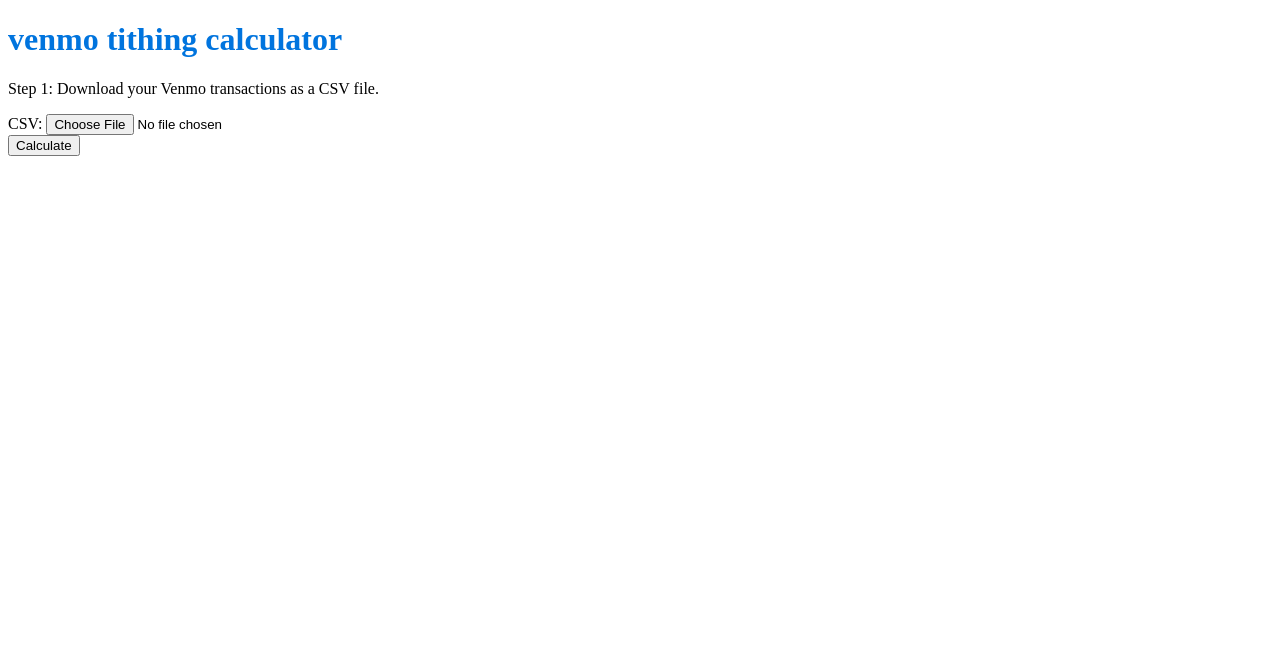
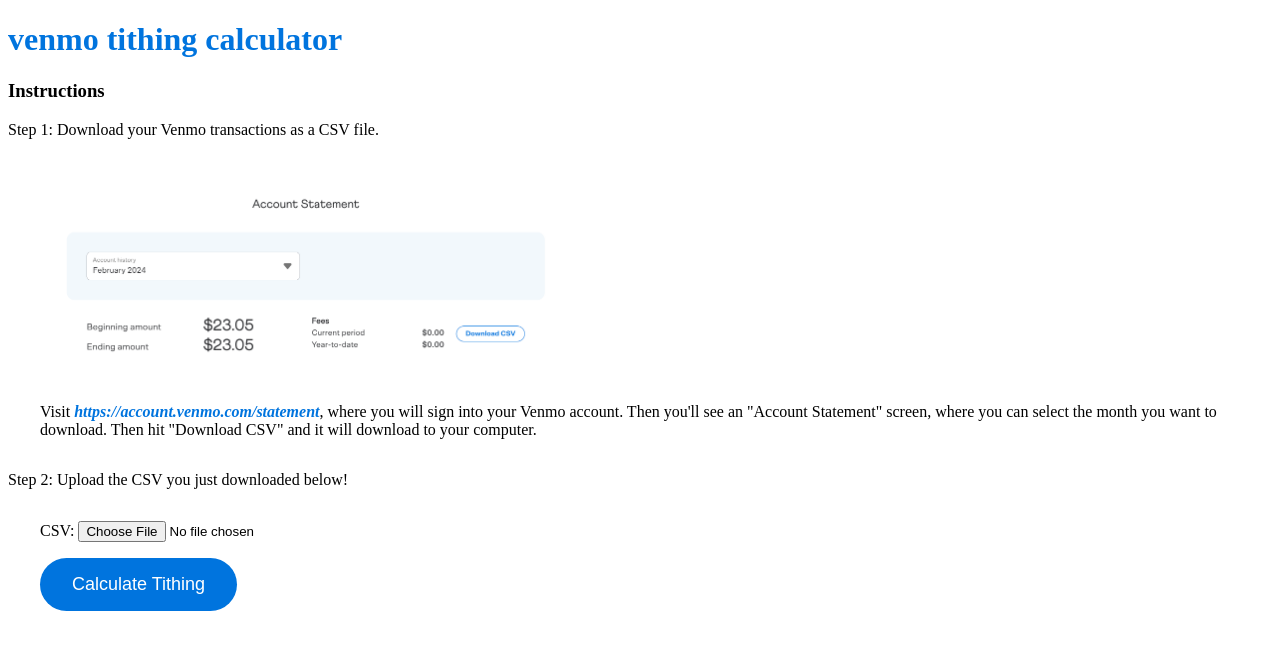
Before and after one commit to brighamandersen/venmo-tithing, a Flask app: page / in a window 1280 px wide. Shown: the top 650 px of the page. Run offline with Flask 3, Linux system fonts and the light colour scheme; some web fonts are replaced.

Commit message:
Improve calculate tithing button styles

```diff
--- a/app.py
+++ b/app.py
@@ -29,11 +29,11 @@ def results():
 @app.route('/process-csv', methods=['POST'])
 def process_csv():
     # Get FileStorage object from the request
-    transaction_history_csv = request.files.get('transactions-csv')
+    uploaded_csv_file = request.files.get('transactions-csv')
 
     # Save csv to a temporary location
     tmp_csv = '/tmp/transaction_history.csv'
-    transaction_history_csv.save(tmp_csv)
+    uploaded_csv_file.save(tmp_csv)
 
     # Process csv to populate income_transactions
     income_transactions = []
--- a/static/styles.css
+++ b/static/styles.css
@@ -12,9 +12,6 @@
   font-family: 'Scto Grotesk A';
   src: url('https://db.onlinewebfonts.com/t/c1dadd1119436dde0f9ab3c947d1e62f.woff')
     format('woff');
-  font-weight: normal;
-  font-style: normal;
-  font-display: swap;
 }
 
 html {
@@ -31,3 +28,23 @@ h1 {
   font-weight: bold;
   color: var(--primary);
 }
+
+button {
+  background-color: var(--primary);
+  color: white;
+  padding: 1rem 2rem;
+  border: none;
+  font-size: 18px;
+  border-radius: 2rem;
+}
+
+a {
+  color: var(--primary);
+  font-style: italic;
+  font-weight: bold;
+  text-decoration: none;
+}
+
+a:hover {
+  text-decoration: underline;
+}
--- a/templates/index.html
+++ b/templates/index.html
@@ -12,11 +12,49 @@
       href="{{ url_for('static', filename='styles.css') }}"
     />
     <title>Venmo Tithing Calculator</title>
-    <style></style>
+    <style>
+      .step-one-screenshot {
+        width: 100%;
+        max-width: 500px;
+        margin: 1rem;
+      }
+
+      .step-one-details,
+      .step-two-details {
+        margin: 2rem;
+      }
+
+      .calculate-tithing-button {
+        margin-top: 1rem;
+        margin-bottom: 1rem;
+      }
+    </style>
   </head>
   <body>
     <h1>venmo tithing calculator</h1>
+    <h3>Instructions</h3>
+    <div class="step-one">
       <p>Step 1: Download your Venmo transactions as a CSV file.</p>
+      <div class="step-one-details">
+        <img
+          src="{{ url_for('static', filename='venmo-screenshot.png') }}"
+          alt="Venmo Screenshoot"
+          class="step-one-screenshot"
+        />
+        <p>
+          Visit
+          <a href="https://account.venmo.com/statement"
+            >https://account.venmo.com/statement</a
+          >, where you will sign into your Venmo account. Then you'll see an
+          "Account Statement" screen, where you can select the month you want to
+          download. Then hit "Download CSV" and it will download to your
+          computer.
+        </p>
+      </div>
+    </div>
+    <div class="step-two">
+      <p>Step 2: Upload the CSV you just downloaded below!</p>
+      <div class="step-two-details">
         <form
           action="{{ url_for('process_csv') }}"
           enctype="multipart/form-data"
@@ -31,7 +69,11 @@
             required
           />
           <br />
-      <input type="submit" value="Calculate" />
+          <button type="submit" class="calculate-tithing-button">
+            Calculate Tithing
+          </button>
         </form>
+      </div>
+    </div>
   </body>
 </html>
```
Also changed, not shown: static/venmo-screenshot.png (added). Lines whose indentation alone changed are shown as unchanged.
